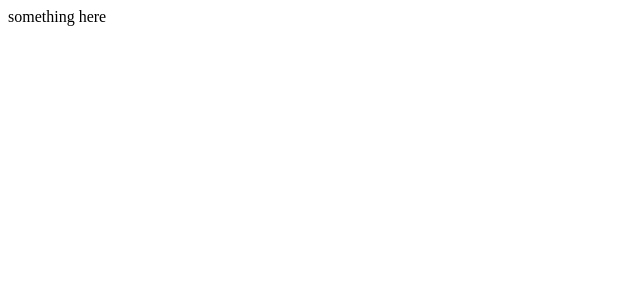
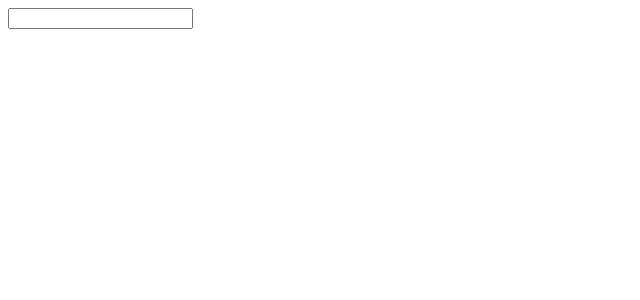
Before and after one commit to ariaBennett/ai-dnd-assistant, a Next.js app in the folder frontend/: page / in a window 1280 px wide. Shown: the top 300 px of the page, without its empty margins (0-640 px from the left). Built offline with nearby package versions, Linux system fonts and the light colour scheme.

Commit message:
Added next ui

```diff
--- a/frontend/package.json
+++ b/frontend/package.json
@@ -9,6 +9,7 @@
     "lint": "next lint"
   },
   "dependencies": {
+    "@nextui-org/react": "^1.0.0-beta.12",
     "@types/node": "18.14.1",
     "@types/react": "18.0.28",
     "@types/react-dom": "18.0.11",
--- a/frontend/src/pages/index.tsx
+++ b/frontend/src/pages/index.tsx
@@ -1,7 +1,5 @@
 export default function Home() {
   return (
-    <div>
-      something here
-    </div>
+    <input />
   )
 }
```
Also changed, not shown: 2 other files (tests, documents, lock files or other folders).
